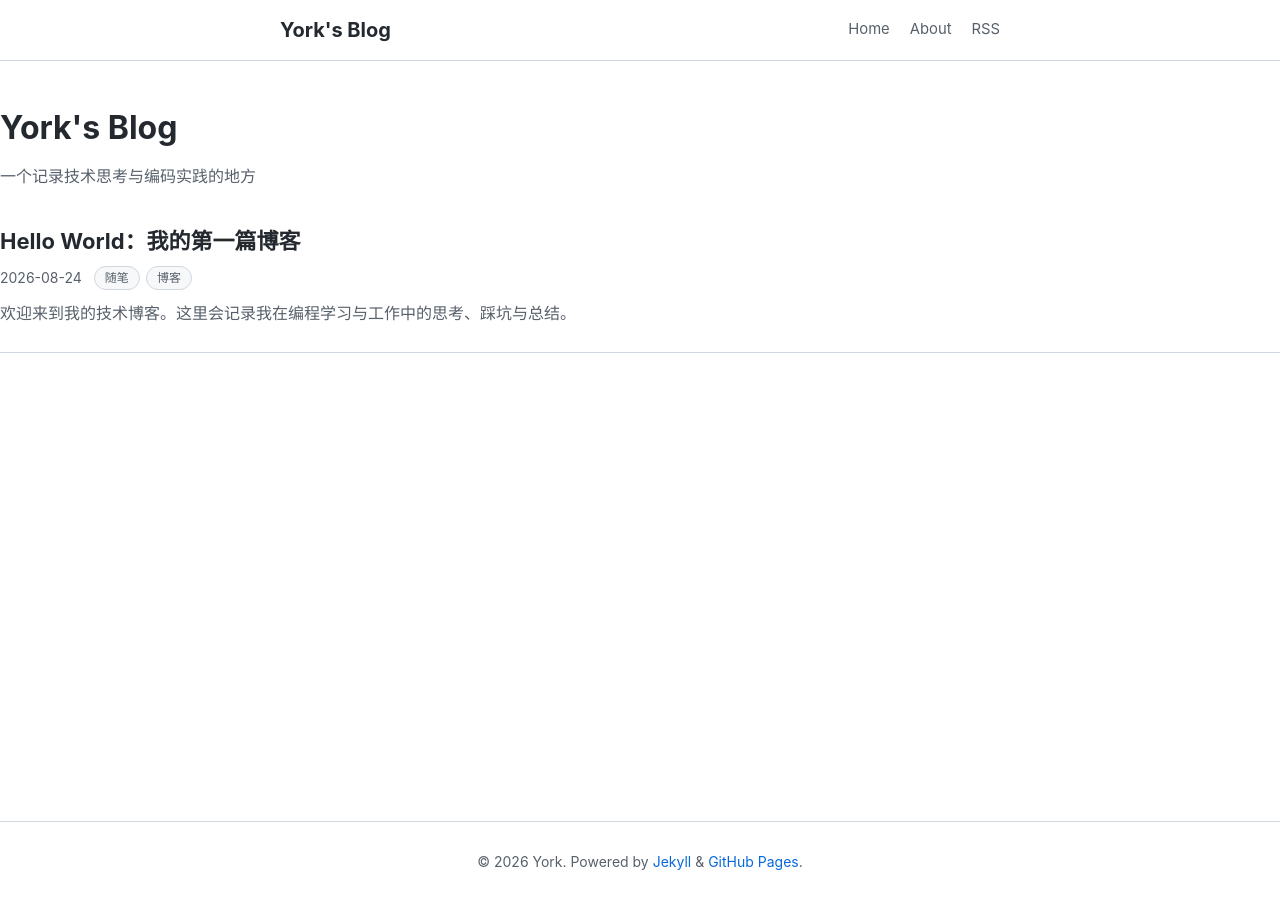
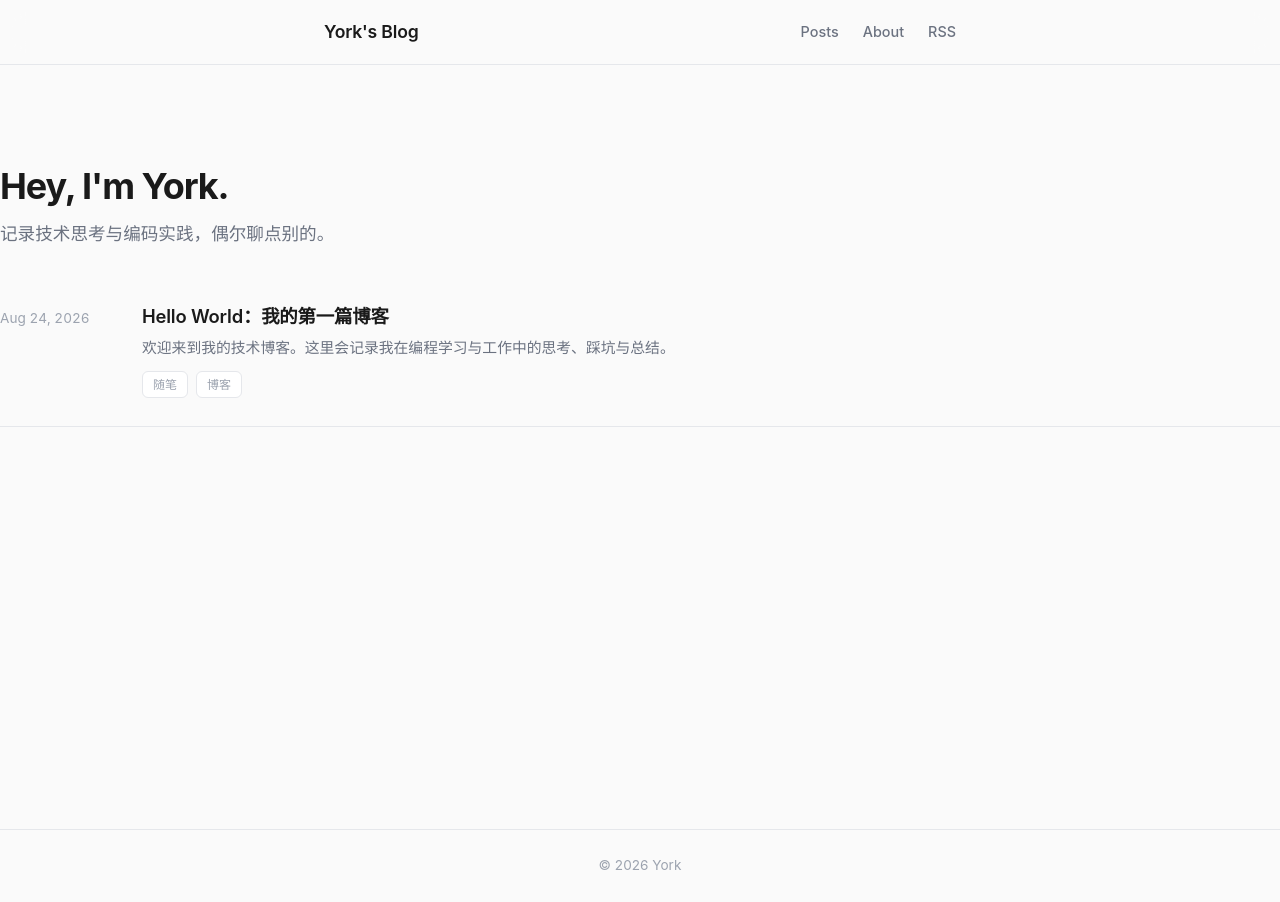
Before and after one commit to yorksity/yorksity.github.io, a Jekyll site: the page built from index.html, in a window 1280 px wide. Built offline with Jekyll 4.4.1, drawn with Linux system fonts in a browser that asks for light colours.

Commit message:
Redesign homepage with clean modern style: hero section, left-aligned dates, refined typography

```diff
--- a/_config.yml
+++ b/_config.yml
@@ -1,5 +1,5 @@
 title: York's Blog
-description: 一个记录技术思考与编码实践的地方
+description: 记录技术思考与编码实践，偶尔聊点别的。
 author: York
 email: york@example.com
 lang: zh-CN
--- a/_includes/footer.html
+++ b/_includes/footer.html
@@ -1,5 +1,5 @@
 <footer class="site-footer">
   <div class="wrapper">
-    <p>&copy; {{ site.time | date: '%Y' }} {{ site.author }}. Powered by <a href="https://jekyllrb.com">Jekyll</a> &amp; <a href="https://pages.github.com">GitHub Pages</a>.</p>
+    <span>&copy; {{ site.time | date: '%Y' }} {{ site.author }}</span>
   </div>
 </footer>
--- a/_includes/header.html
+++ b/_includes/header.html
@@ -2,7 +2,7 @@
   <div class="wrapper">
     <a class="site-title" href="{{ '/' | relative_url }}">{{ site.title }}</a>
     <nav class="site-nav">
-      <a href="{{ '/' | relative_url }}">Home</a>
+      <a href="{{ '/' | relative_url }}">Posts</a>
       <a href="{{ '/about' | relative_url }}">About</a>
       <a href="{{ '/feed.xml' | relative_url }}">RSS</a>
     </nav>
--- a/_layouts/post.html
+++ b/_layouts/post.html
@@ -5,9 +5,9 @@ layout: default
   <header class="post-header">
     <h1>{{ page.title }}</h1>
     <div class="post-meta">
-      <time datetime="{{ page.date | date_to_xmlschema }}">{{ page.date | date: "%Y-%m-%d" }}</time>
+      <time datetime="{{ page.date | date_to_xmlschema }}">{{ page.date | date: "%b %d, %Y" }}</time>
       {% if page.tags %}
-      <span class="tags">
+      <span class="post-tags">
         {% for tag in page.tags %}
         <span class="tag">{{ tag }}</span>
         {% endfor %}
--- a/assets/css/main.css
+++ b/assets/css/main.css
@@ -1,51 +1,66 @@
 :root {
-  --bg: #ffffff;
-  --bg-alt: #f6f8fa;
-  --text: #24292f;
-  --text-muted: #57606a;
-  --border: #d0d7de;
-  --accent: #0969da;
-  --accent-hover: #0550ae;
-  --code-bg: #f6f8fa;
-  --max-width: 760px;
+  --bg: #fafafa;
+  --surface: #ffffff;
+  --text: #1a1a1a;
+  --text-secondary: #6b7280;
+  --text-tertiary: #9ca3af;
+  --border: #e5e7eb;
+  --accent: #2563eb;
+  --accent-dim: #1d4ed8;
+  --code-bg: #f3f4f6;
+  --max-width: 680px;
   --font-sans: -apple-system, BlinkMacSystemFont, "Segoe UI", "PingFang SC",
-    "Hiragino Sans GB", "Microsoft YaHei", sans-serif;
-  --font-mono: "SFMono-Regular", Consolas, "Liberation Mono", Menlo, monospace;
+    "Hiragino Sans GB", "Microsoft YaHei", "Noto Sans SC", sans-serif;
+  --font-mono: "JetBrains Mono", "SF Mono", "Cascadia Code", "Fira Code",
+    "SFMono-Regular", Consolas, "Liberation Mono", Menlo, monospace;
 }
 
-* {
+*,
+*::before,
+*::after {
   box-sizing: border-box;
   margin: 0;
   padding: 0;
 }
 
+html {
+  -webkit-font-smoothing: antialiased;
+  -moz-osx-font-smoothing: grayscale;
+}
+
 body {
   font-family: var(--font-sans);
+  font-size: 16px;
   color: var(--text);
   background: var(--bg);
-  line-height: 1.7;
-  -webkit-font-smoothing: antialiased;
+  line-height: 1.75;
 }
 
 a {
-  color: var(--accent);
+  color: inherit;
   text-decoration: none;
 }
 
-a:hover {
-  text-decoration: underline;
-}
+/* ── Layout ─────────────────────────────── */
 
 .wrapper {
   max-width: var(--max-width);
   margin: 0 auto;
-  padding: 0 20px;
+  padding: 0 24px;
 }
 
-/* Header */
+.main {
+  min-height: calc(100vh - 64px - 72px);
+  padding: 60px 0 80px;
+}
+
+/* ── Header ─────────────────────────────── */
+
 .site-header {
+  background: rgba(250, 250, 250, 0.8);
+  backdrop-filter: blur(12px);
+  -webkit-backdrop-filter: blur(12px);
   border-bottom: 1px solid var(--border);
-  background: var(--bg);
   position: sticky;
   top: 0;
   z-index: 10;
@@ -55,58 +70,68 @@ a:hover {
   display: flex;
   align-items: center;
   justify-content: space-between;
-  height: 60px;
+  height: 64px;
 }
 
 .site-title {
-  font-size: 1.25rem;
-  font-weight: 700;
+  font-size: 1.1rem;
+  font-weight: 600;
+  letter-spacing: -0.01em;
   color: var(--text);
 }
 
 .site-title:hover {
-  text-decoration: none;
   color: var(--accent);
 }
 
 .site-nav {
   display: flex;
-  gap: 20px;
-  font-size: 0.925rem;
+  gap: 24px;
+  font-size: 0.9rem;
 }
 
 .site-nav a {
-  color: var(--text-muted);
+  color: var(--text-secondary);
+  font-weight: 450;
+  transition: color 0.15s;
 }
 
 .site-nav a:hover {
-  color: var(--accent);
-  text-decoration: none;
+  color: var(--text);
 }
 
-/* Main */
-.main {
-  min-height: calc(100vh - 60px - 80px);
-  padding: 40px 0;
+/* ── Hero ────────────────────────────────── */
+
+.hero {
+  padding: 40px 0 48px;
 }
 
-/* Home */
-.home-header h1 {
-  font-size: 2rem;
-  margin-bottom: 8px;
+.hero-title {
+  font-size: 2.25rem;
+  font-weight: 700;
+  letter-spacing: -0.03em;
+  line-height: 1.2;
+  color: var(--text);
 }
 
-.home-header p {
-  color: var(--text-muted);
-  margin-bottom: 32px;
+.hero-desc {
+  margin-top: 12px;
+  font-size: 1.1rem;
+  color: var(--text-secondary);
+  line-height: 1.6;
 }
+
+/* ── Post List ───────────────────────────── */
 
 .post-list {
   list-style: none;
+  margin-top: 8px;
 }
 
 .post-item {
-  padding: 24px 0;
+  display: flex;
+  gap: 32px;
+  padding: 28px 0;
   border-bottom: 1px solid var(--border);
 }
 
@@ -114,97 +139,144 @@ a:hover {
   padding-top: 0;
 }
 
-.post-item h2 {
-  font-size: 1.375rem;
+.post-date {
+  flex-shrink: 0;
+  width: 110px;
+  padding-top: 3px;
+  font-size: 0.85rem;
+  color: var(--text-tertiary);
+  font-variant-numeric: tabular-nums;
+}
+
+.post-body {
+  flex: 1;
+  min-width: 0;
+}
+
+.post-title {
+  font-size: 1.15rem;
+  font-weight: 600;
+  letter-spacing: -0.01em;
+  line-height: 1.4;
   margin-bottom: 6px;
 }
 
-.post-item h2 a {
+.post-title a {
   color: var(--text);
+  transition: color 0.15s;
 }
 
-.post-item h2 a:hover {
+.post-title a:hover {
   color: var(--accent);
-  text-decoration: none;
 }
 
-.post-meta {
-  display: flex;
-  align-items: center;
-  gap: 12px;
-  flex-wrap: wrap;
-  font-size: 0.875rem;
-  color: var(--text-muted);
+.post-excerpt {
+  font-size: 0.925rem;
+  color: var(--text-secondary);
+  line-height: 1.65;
+  margin-bottom: 10px;
 }
 
-.tags {
-  display: inline-flex;
-  gap: 6px;
+.post-tags {
+  display: flex;
+  gap: 8px;
+  flex-wrap: wrap;
 }
 
 .tag {
-  background: var(--bg-alt);
+  font-size: 0.75rem;
+  color: var(--text-tertiary);
+  background: var(--surface);
   border: 1px solid var(--border);
-  border-radius: 12px;
-  padding: 1px 10px;
-  font-size: 0.75rem;
-  color: var(--text-muted);
+  border-radius: 6px;
+  padding: 2px 10px;
+  transition: color 0.15s, border-color 0.15s;
 }
 
-.post-excerpt {
-  margin-top: 10px;
-  color: var(--text-muted);
+.tag:hover {
+  color: var(--accent);
+  border-color: var(--accent);
 }
 
 .empty-state {
-  color: var(--text-muted);
+  color: var(--text-tertiary);
   text-align: center;
-  margin-top: 60px;
+  margin-top: 80px;
+  font-size: 0.95rem;
 }
 
-/* Post */
+/* ── Post Page ───────────────────────────── */
+
 .post-header {
-  margin-bottom: 32px;
+  margin-bottom: 40px;
+  padding-top: 24px;
 }
 
 .post-header h1 {
   font-size: 2rem;
+  font-weight: 700;
+  letter-spacing: -0.03em;
   line-height: 1.3;
-  margin-bottom: 12px;
+  margin-bottom: 16px;
+}
+
+.post-header .post-meta {
+  display: flex;
+  align-items: center;
+  gap: 14px;
+  font-size: 0.9rem;
+  color: var(--text-secondary);
 }
 
 .post-content {
-  font-size: 1rem;
+  font-size: 1.05rem;
+  line-height: 1.85;
+  color: #222;
+}
+
+.post-content > *:first-child {
+  margin-top: 0;
 }
 
 .post-content h2 {
-  font-size: 1.5rem;
-  margin: 32px 0 12px;
+  font-size: 1.45rem;
+  font-weight: 600;
+  letter-spacing: -0.02em;
+  margin: 44px 0 16px;
+  color: var(--text);
 }
 
 .post-content h3 {
-  font-size: 1.25rem;
-  margin: 24px 0 10px;
+  font-size: 1.2rem;
+  font-weight: 600;
+  letter-spacing: -0.01em;
+  margin: 32px 0 12px;
+  color: var(--text);
 }
 
 .post-content p {
-  margin-bottom: 16px;
+  margin-bottom: 20px;
 }
 
 .post-content ul,
 .post-content ol {
-  margin: 0 0 16px 24px;
+  margin: 0 0 20px 24px;
 }
 
 .post-content li {
-  margin-bottom: 6px;
+  margin-bottom: 8px;
+}
+
+.post-content li::marker {
+  color: var(--text-tertiary);
 }
 
 .post-content blockquote {
-  border-left: 4px solid var(--border);
-  padding-left: 16px;
-  margin: 16px 0;
-  color: var(--text-muted);
+  border-left: 3px solid var(--accent);
+  margin: 24px 0;
+  padding: 4px 0 4px 20px;
+  color: var(--text-secondary);
+  font-style: italic;
 }
 
 .post-content code {
@@ -213,22 +285,24 @@ a:hover {
   background: var(--code-bg);
   padding: 2px 6px;
   border-radius: 4px;
+  color: #d63384;
 }
 
 .post-content pre {
   background: var(--code-bg);
-  border: 1px solid var(--border);
   border-radius: 8px;
-  padding: 16px;
+  padding: 20px 24px;
   overflow-x: auto;
-  margin: 16px 0;
+  margin: 24px 0;
+  font-size: 0.9rem;
+  line-height: 1.7;
 }
 
 .post-content pre code {
   background: none;
   padding: 0;
-  font-size: 0.85rem;
-  line-height: 1.6;
+  font-size: inherit;
+  color: inherit;
 }
 
 .post-content img {
@@ -239,26 +313,81 @@ a:hover {
 .post-content hr {
   border: none;
   border-top: 1px solid var(--border);
-  margin: 32px 0;
+  margin: 48px 0;
 }
 
-/* Footer */
+.post-content strong {
+  font-weight: 600;
+}
+
+.post-content a {
+  color: var(--accent);
+  text-decoration: underline;
+  text-underline-offset: 2px;
+}
+
+.post-content a:hover {
+  color: var(--accent-dim);
+}
+
+/* ── Footer ──────────────────────────────── */
+
 .site-footer {
   border-top: 1px solid var(--border);
-  color: var(--text-muted);
-  font-size: 0.875rem;
 }
 
 .site-footer .wrapper {
-  height: 80px;
+  height: 72px;
   display: flex;
   align-items: center;
   justify-content: center;
+  font-size: 0.85rem;
+  color: var(--text-tertiary);
 }
 
-@media (max-width: 600px) {
-  .post-header h1,
-  .home-header h1 {
+.site-footer a {
+  color: var(--text-secondary);
+}
+
+.site-footer a:hover {
+  color: var(--text);
+}
+
+/* ── Responsive ──────────────────────────── */
+
+@media (max-width: 640px) {
+  .hero {
+    padding: 24px 0 36px;
+  }
+
+  .hero-title {
+    font-size: 1.75rem;
+  }
+
+  .hero-desc {
+    font-size: 1rem;
+  }
+
+  .post-item {
+    flex-direction: column;
+    gap: 6px;
+    padding: 20px 0;
+  }
+
+  .post-date {
+    width: auto;
+    font-size: 0.8rem;
+  }
+
+  .post-title {
+    font-size: 1.05rem;
+  }
+
+  .post-header h1 {
     font-size: 1.5rem;
   }
+
+  .post-content {
+    font-size: 1rem;
+  }
 }
--- a/index.html
+++ b/index.html
@@ -2,36 +2,34 @@
 layout: default
 title: 首页
 ---
-<div class="home">
-  <div class="home-header">
-    <h1>{{ site.title }}</h1>
-    <p>{{ site.description }}</p>
-  </div>
+<section class="hero">
+  <h1 class="hero-title">Hey, I'm York.</h1>
+  <p class="hero-desc">{{ site.description }}</p>
+</section>
 
 {% if site.posts.size > 0 %}
 <ul class="post-list">
   {% for post in site.posts %}
   <li class="post-item">
-      <h2>
+    <time class="post-date" datetime="{{ post.date | date_to_xmlschema }}">
+      {{ post.date | date: "%b %d, %Y" }}
+    </time>
+    <div class="post-body">
+      <h2 class="post-title">
         <a href="{{ post.url | relative_url }}">{{ post.title }}</a>
       </h2>
-      <div class="post-meta">
-        <time>{{ post.date | date: "%Y-%m-%d" }}</time>
+      <p class="post-excerpt">{{ post.excerpt | strip_html | truncate: 200 }}</p>
       {% if post.tags %}
-        <span class="tags">
+      <div class="post-tags">
         {% for tag in post.tags %}
         <span class="tag">{{ tag }}</span>
         {% endfor %}
-        </span>
+      </div>
       {% endif %}
     </div>
-      {% if post.excerpt %}
-      <p class="post-excerpt">{{ post.excerpt | strip_html | truncate: 160 }}</p>
-      {% endif %}
   </li>
   {% endfor %}
 </ul>
 {% else %}
 <p class="empty-state">还没有文章，快来写第一篇吧</p>
 {% endif %}
-</div>
```
Also changed, not shown: README.md. Lines whose indentation alone changed are shown as unchanged.
